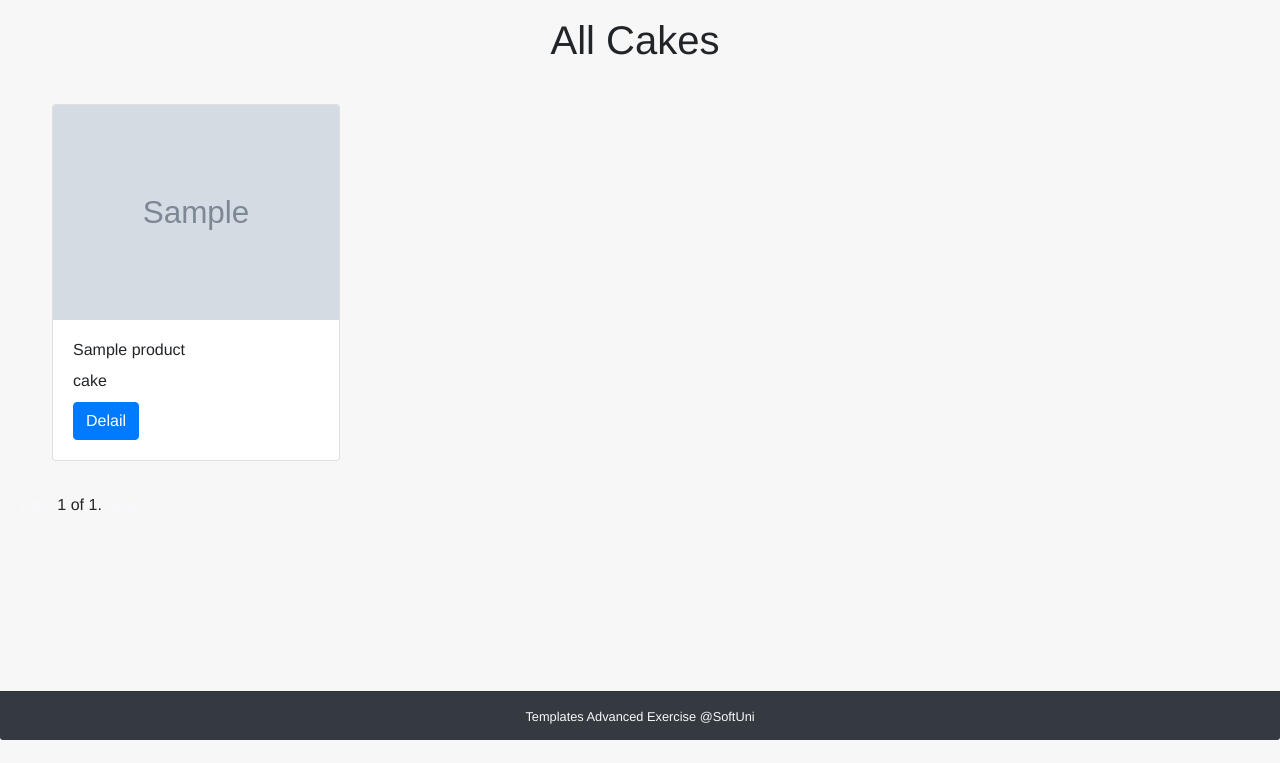
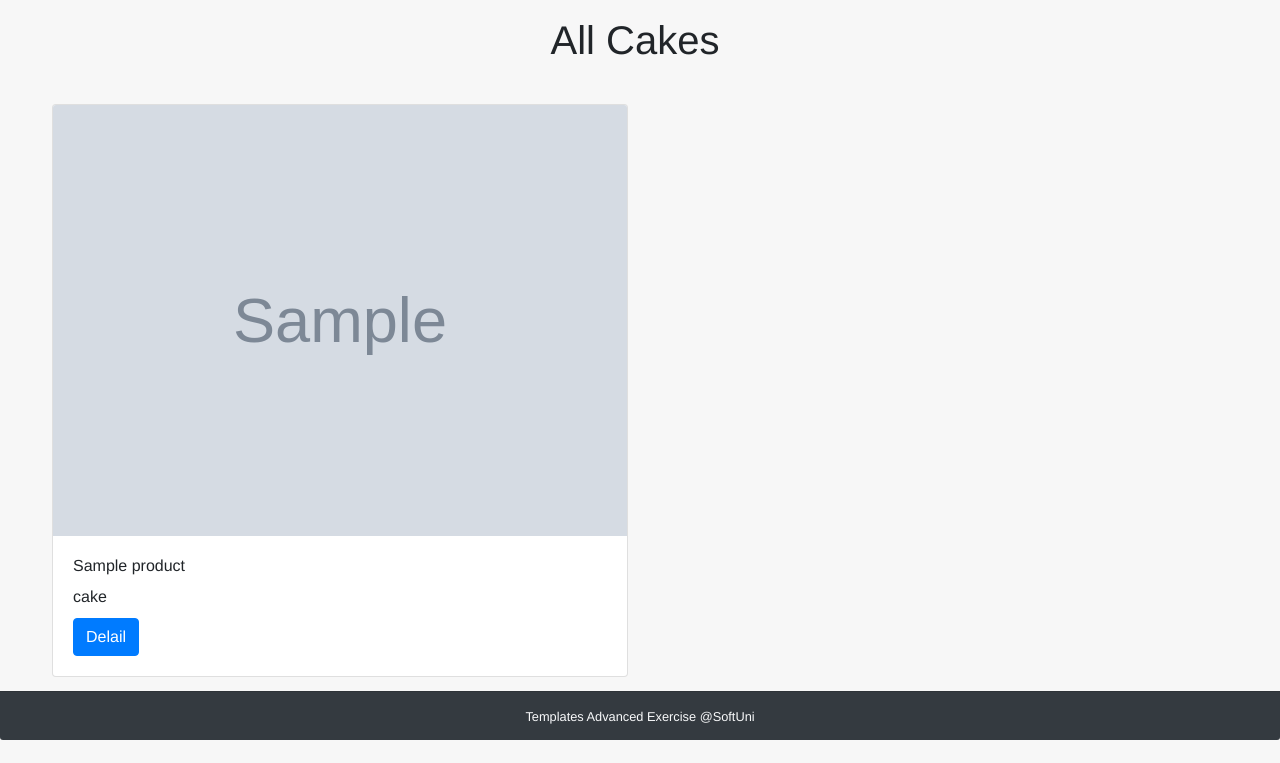
Before and after one commit to olgayordanova/Cake_shop, a Django app: page / in a window 1280 px wide. Shown: the part 60-823 px from the top of the page. Before the commit the page ends 800 px from the top, so only its background shows below. Run offline with Django 3.2, Linux system fonts and the light colour scheme; tables that the repository leaves empty hold one stand-in row (values such as "Sample post"); grey boxes marked "Sample" are stand-in pictures; some libraries are stand-ins or nearby versions.

Commit message:
Add files via upload

```diff
--- a/templates/cake_shop/cake-details.html
+++ b/templates/cake_shop/cake-details.html
@@ -1,4 +1,5 @@
-<div class="card m-3" style="width: 18rem;">
+<div class="card m-3" style="width: 36rem;">
+{#    <img class="card-img-top" src=".../100px180/?text=Image cap" alt="Card image cap">#}
     <img class="card-img-top" src="{{ cake.product_image.url }}" alt="Card image cap">
     <div class="card-body">
         <h6 class="card-title">{{ cake.name }}</h6>
--- a/templates/cake_shop/product.html
+++ b/templates/cake_shop/product.html
@@ -1,4 +1,3 @@
-
 {% extends 'common/base.html' %}
 
 {% block content %}
@@ -8,7 +7,7 @@
          <h3 class="text-center">Please sign in! </h3>
     {% endif %}
     <div class="d-flex p-3">
-    <div class="card m-3" style="width: 18rem;">
+    <div class="card m-3" style="width: 36rem;">
     <img class="card-img-top" src="{{ cake.product_image.url }}" alt="Card image cap">
     <div class="card-body">
         <h3 class="card-title">Title: {{ cake.name }}</h3>
```
